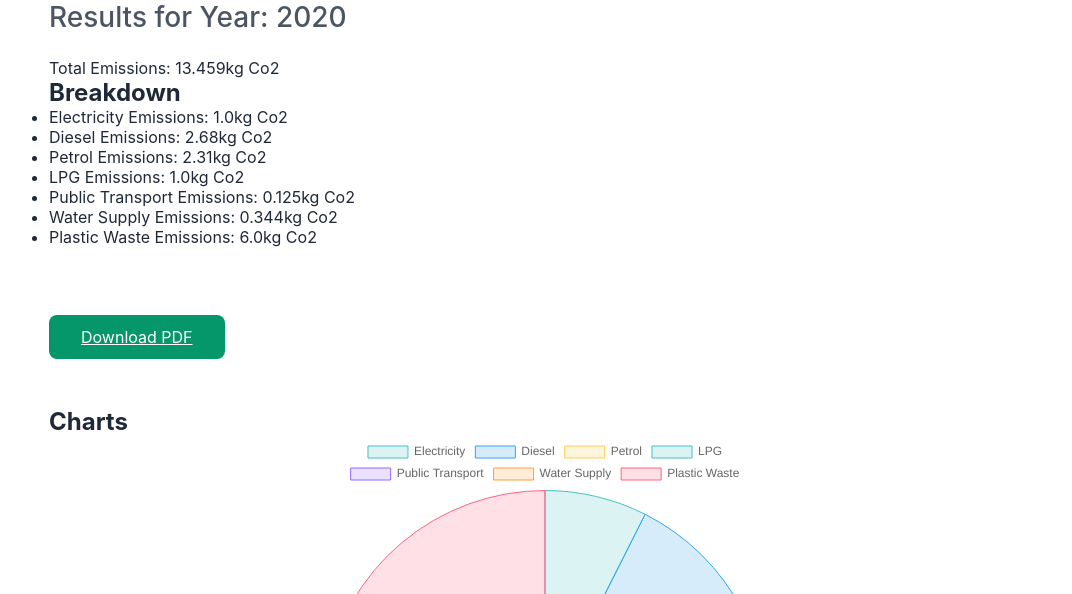
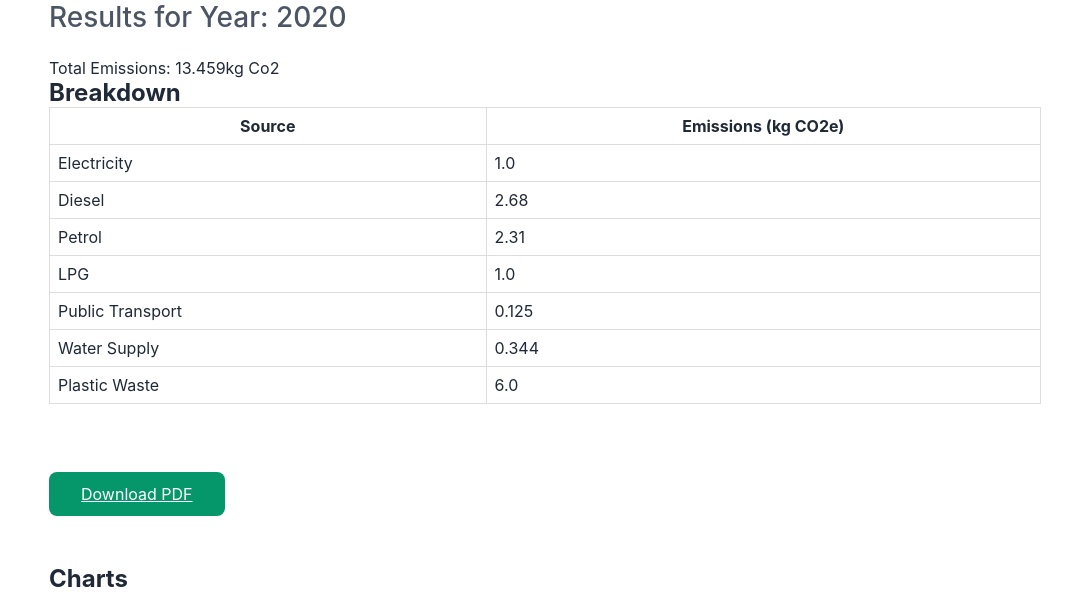
Before and after one commit to bava-kurian/InstitutionalCarbonFootprintCalculator, a Django app: page /emissions/results/1/ in a window 1280 px wide. Shown: the part 77-671 px from the top of the page, without its empty margins (95-1167 px from the left). Run offline with Django 5.2, Linux system fonts and the light colour scheme; a user stored in the database is signed in; tables that the repository leaves empty hold one stand-in row (values such as "Sample post").

Commit message:
formatted the result page added tables

```diff
--- a/carbon_footprint_calculator/emissions/templates/emissions/results.html
+++ b/carbon_footprint_calculator/emissions/templates/emissions/results.html
@@ -7,17 +7,46 @@
 <p>Total Emissions: {{ total_emissions }}kg Co2</p>
 
 <h2>Breakdown</h2>
-<ul>
-    <li>Electricity Emissions: {{ electricity_emissions }}kg Co2</li>
-    <li>Diesel Emissions: {{ diesel_emissions }}kg Co2</li>
-    <li>Petrol Emissions: {{ petrol_emissions }}kg Co2</li>
-    <li>LPG Emissions: {{ lpg_emissions }}kg Co2</li>
-    <li>Public Transport Emissions: {{ public_transport_emissions }}kg Co2</li>
-    <li>Water Supply Emissions: {{ water_supply_emissions }}kg Co2</li>
-    <li>Plastic Waste Emissions: {{ plastic_waste_emissions }}kg Co2</li>
-</ul>
+<table style="border-collapse: collapse; width: 100%;">
+    <thead>
+        <tr>
+            <th style="border: 1px solid #ddd; padding: 8px;">Source</th>
+            <th style="border: 1px solid #ddd; padding: 8px;">Emissions (kg CO2e)</th>
+        </tr>
+    </thead>
+    <tbody>
+        <tr>
+            <td style="border: 1px solid #ddd; padding: 8px;">Electricity</td>
+            <td style="border: 1px solid #ddd; padding: 8px;">{{ electricity_emissions }}</td>
+        </tr>
+        <tr>
+            <td style="border: 1px solid #ddd; padding: 8px;">Diesel</td>
+            <td style="border: 1px solid #ddd; padding: 8px;">{{ diesel_emissions }}</td>
+        </tr>
+        <tr>
+            <td style="border: 1px solid #ddd; padding: 8px;">Petrol</td>
+            <td style="border: 1px solid #ddd; padding: 8px;">{{ petrol_emissions }}</td>
+        </tr>
+        <tr>
+            <td style="border: 1px solid #ddd; padding: 8px;">LPG</td>
+            <td style="border: 1px solid #ddd; padding: 8px;">{{ lpg_emissions }}</td>
+        </tr>
+        <tr>
+            <td style="border: 1px solid #ddd; padding: 8px;">Public Transport</td>
+            <td style="border: 1px solid #ddd; padding: 8px;">{{ public_transport_emissions }}</td>
+        </tr>
+        <tr>
+            <td style="border: 1px solid #ddd; padding: 8px;">Water Supply</td>
+            <td style="border: 1px solid #ddd; padding: 8px;">{{ water_supply_emissions }}</td>
+        </tr>
+        <tr>
+            <td style="border: 1px solid #ddd; padding: 8px;">Plastic Waste</td>
+            <td style="border: 1px solid #ddd; padding: 8px;">{{ plastic_waste_emissions }}</td>
+        </tr>
+    </tbody>
+</table>
 <br>
-{% if emission_data.year == current_year %}
+{% if emission_data.year >= current_year %}
 <a href="{% url 'edit_data' emission_data.id %}" class="cta-button">Edit</a>
 {% endif %}
 <br><br>
```
Also changed, not shown: carbon_footprint_calculator/emissions/templates/emissions/results_pdf.html (deleted).
